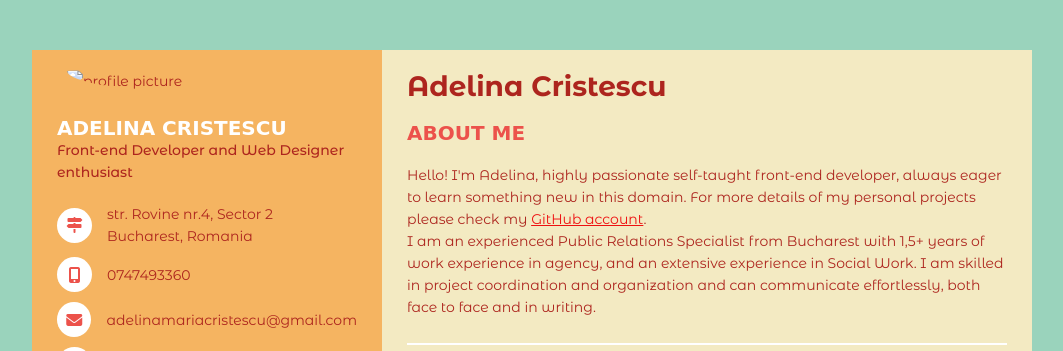
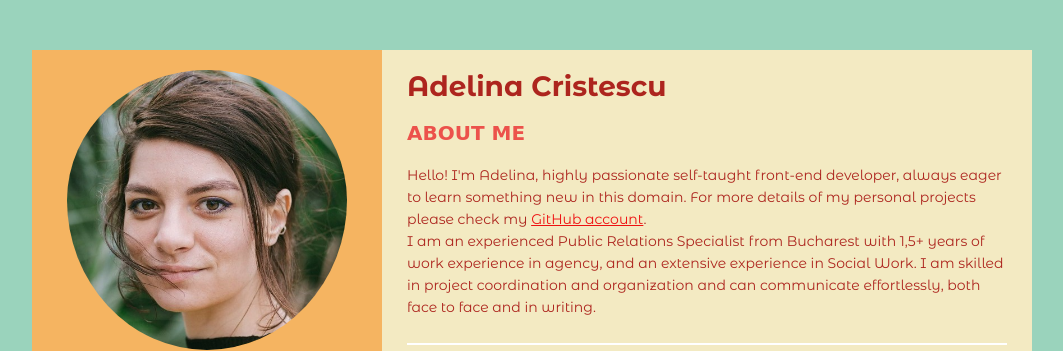
Before and after one commit to AdelinaPestisor/CV, a plain HTML site: page index.html in a window 1280 px wide. Shown: the top 351 px of the page, without its empty margins (108-1171 px from the left). Drawn offline with Linux system fonts and the light colour scheme; a web font is replaced by a local one.

Commit message:
Update index.html

```diff
--- a/index.html
+++ b/index.html
@@ -12,7 +12,7 @@
     <div class="resume">
         <div class="resume_left">
             <div class="resume_profile">
-                <img class= "profile_img" src="img/adelina_profile.jpg" alt="profile picture">
+                <img class= "profile_img" src="adelina_profile.jpg" alt="profile picture">
             </div>
             <div class="resume_content">
                 <div class="resume_item resume_info">
```
